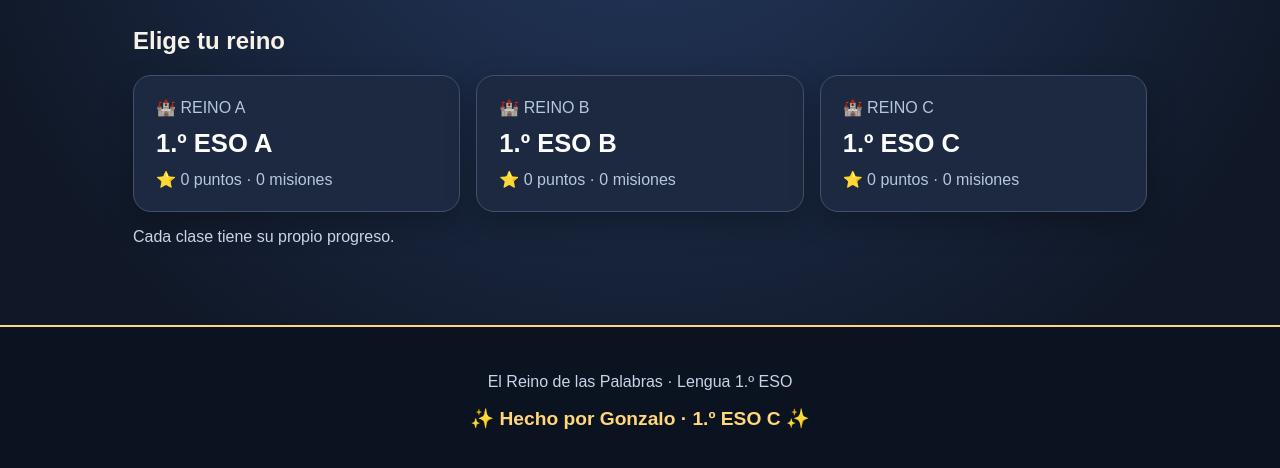
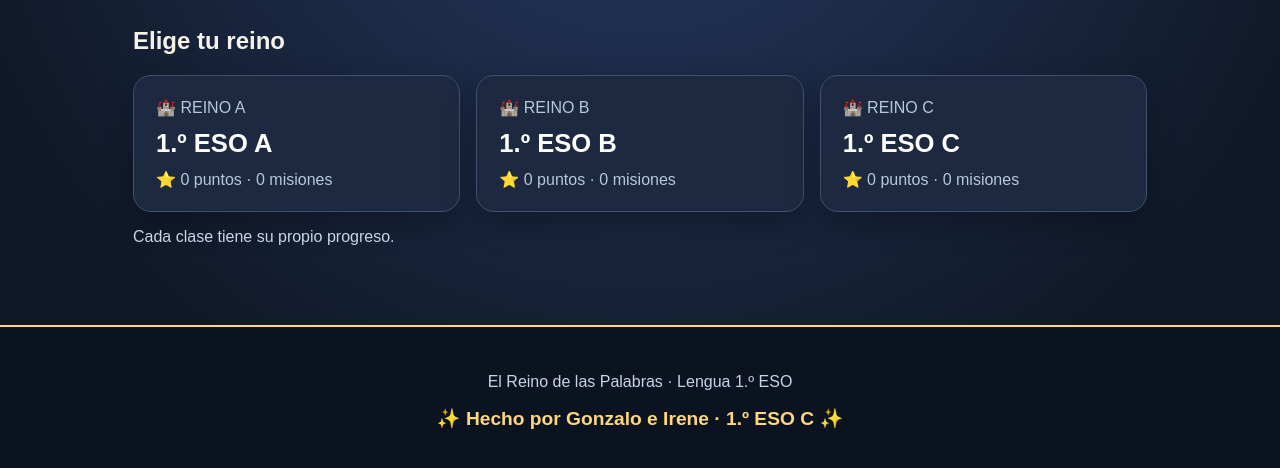
Before and after one commit to mavroak-max/juego-lengua, a plain HTML site: page index.html in a window 1280 px wide. Shown: the part 228-696 px from the top of the page. Drawn offline with Linux system fonts and the light colour scheme.

Commit message:
Update index.html

```diff
--- a/index.html
+++ b/index.html
@@ -377,7 +377,7 @@ footer .autores {
 <footer>
   <p>El Reino de las Palabras · Lengua 1.º ESO</p>
   <p class="autores">
-    ✨ Hecho por Gonzalo · 1.º ESO C ✨
+    ✨ Hecho por Gonzalo e Irene · 1.º ESO C ✨
   </p>
 </footer>
 
```
